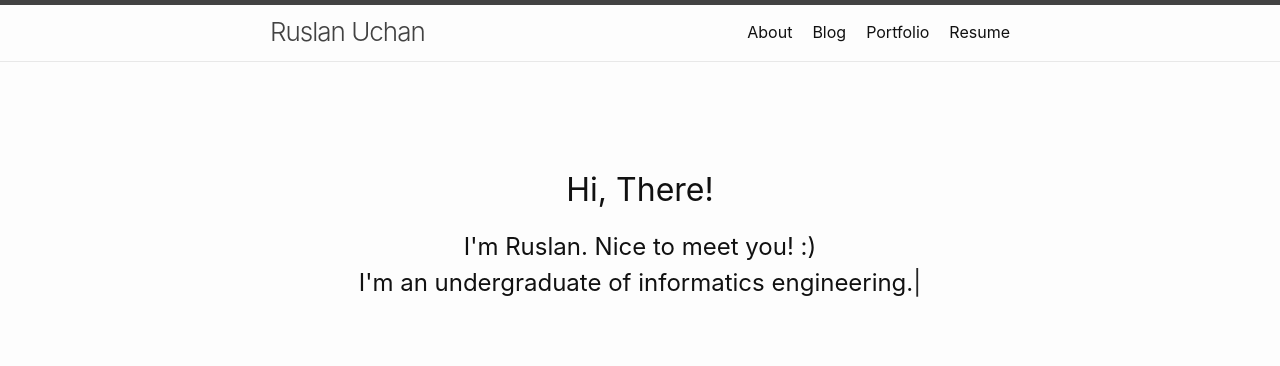
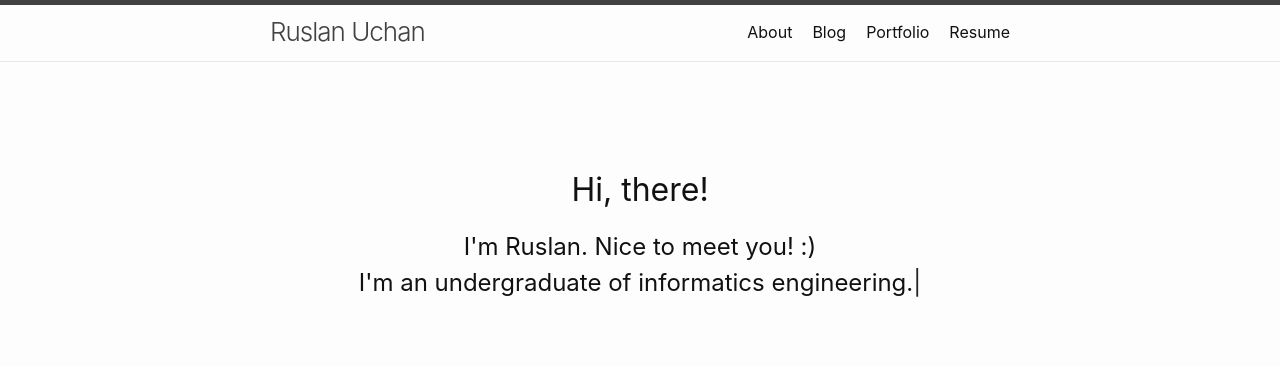
Before and after one commit to RuslanUchan/RuslanUchan.github.io, a Jekyll site: the page built from index.html, in a window 1280 px wide. Shown: the top 366 px of the page. Built offline with Jekyll 4.4.1, drawn with Linux system fonts in a browser that asks for light colours.

Commit message:
Add favicon and fix typos

```diff
--- a/_includes/head.html
+++ b/_includes/head.html
@@ -4,6 +4,8 @@
   <meta name="viewport" content="width=device-width, initial-scale=1">
   {%- seo -%}
   <link rel="stylesheet" href="{{ "/assets/main.css" | relative_url }}">
+  <!-- <link rel="shortcut icon" type="image/x-icon" href="/favicon.ico?"> -->
+  <link rel="shortcut icon" type="image/png" href="/favicon.png">
   {%- feed_meta -%}
   {%- if jekyll.environment == 'production' and site.google_analytics -%}
     {%- include google-analytics.html -%}
--- a/index.html
+++ b/index.html
@@ -5,7 +5,7 @@
 <div class="home">
   <!--<img class="myimg" src="{{ site.baseurl }}/assets/00 me3.png" alt="My Pic" style="width: 225px;"/>-->
   <div class="mini-wrapper">
-    <h1>Hi, There!</h1>
+    <h1>Hi, there!</h1>
     <h2>I'm Ruslan. Nice to meet you! :)<br><span id="typed"></span></h2>
   </div>
 
@@ -15,7 +15,7 @@
       // Waits 1000ms after typing "First"
       strings: [
         "I'm an undergraduate of informatics engineering.^2000",
-        "I'm aspiring to be a data scientist.^2000",
+        "I'm aspiring to be a data scientist! ;)^2000",
         "I'm interested in software engineering^1500",
         "I'm interested in machine learning^1500",
         "I'm interested in user experience^1500"
```
Also changed, not shown: favicon.png (added).
